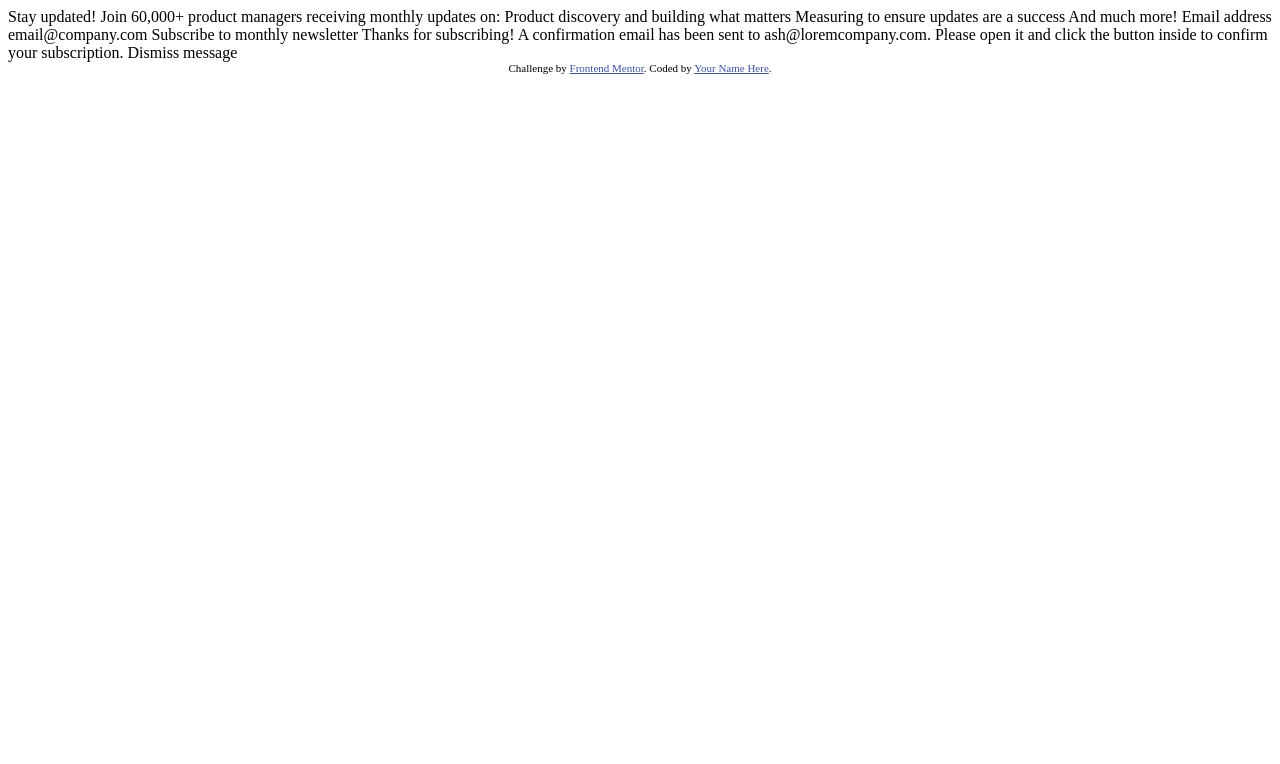
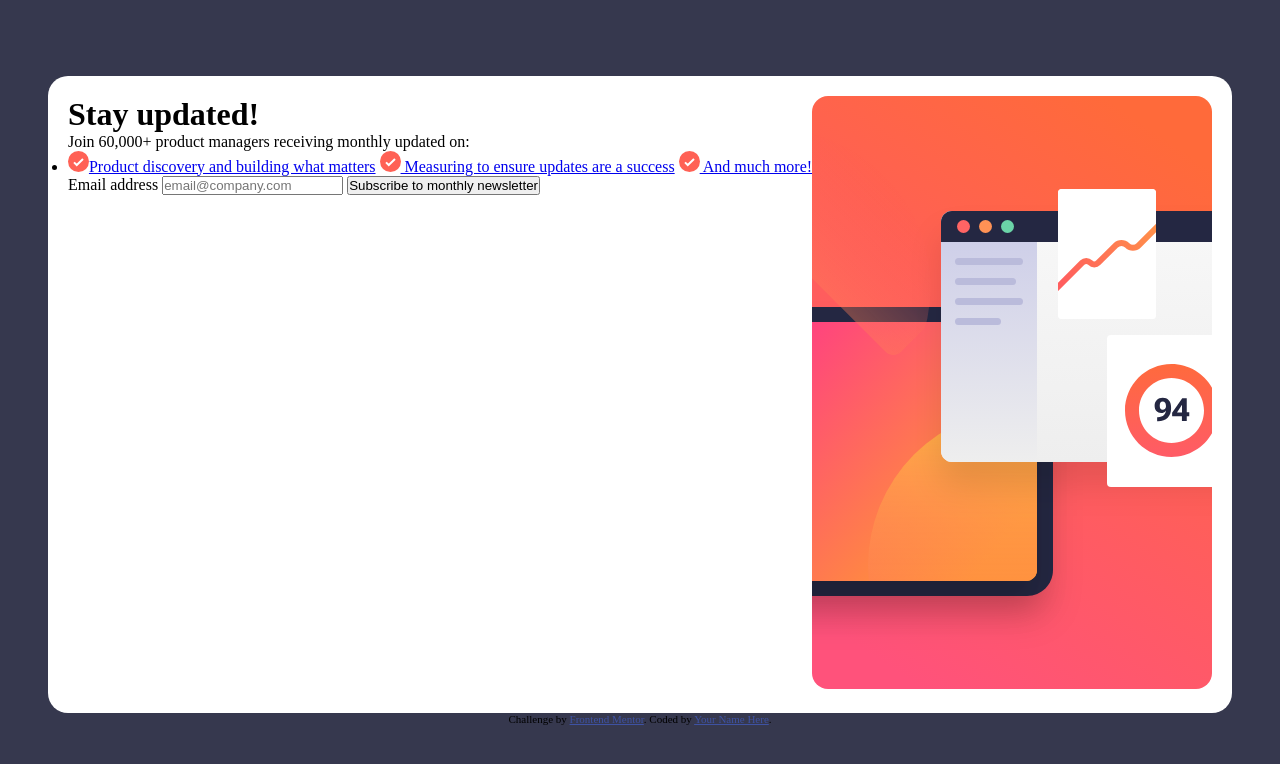
Before and after one commit to m-a-yakout/newsletter-sign-up-form-with-success-message, a plain HTML site: page index.html in a window 1280 px wide. Drawn offline with Linux system fonts and the light colour scheme.

Commit message:
finish the html part for signup

```diff
--- a/index.html
+++ b/index.html
@@ -8,6 +8,8 @@
 
   <title>Frontend Mentor | Newsletter sign-up form with success message</title>
 
+
+  <link rel="stylesheet" href="style.css">
   <!-- Feel free to remove these styles or customise in your own stylesheet 👍 -->
   <style>
     .attribution { font-size: 0.6875rem; text-align: center; }
@@ -17,30 +19,37 @@
 <body>
 
   <!-- Sign-up form start -->
+   <div class="signup">
+    <div class="leftSide">
+      <h1>Stay updated!</h1>
+      <p>Join 60,000+ product managers receiving monthly updated on:</p>
+      <ul>
+        <li>
+          <a href="#"><img src="assets/images/icon-list.svg" alt="icon-list">Product discovery and building what matters</a>
+          <a href="#"><img src="assets/images/icon-list.svg" alt="icon-list"> Measuring to ensure updates are a success</a>
+          <a href="#"><img src="assets/images/icon-list.svg" alt="icon-list"> And much more!</a>
+        </li>
+      </ul>
 
-  Stay updated!
-
-  Join 60,000+ product managers receiving monthly updates on:
-
-  Product discovery and building what matters
-  Measuring to ensure updates are a success
-  And much more!
-
-  Email address
-  email@company.com
-
-  Subscribe to monthly newsletter
+      <form action="" method="post">
+        <label for="email">Email address</label>
+        <input type="email" name="E-mail" id="email" placeholder="email@company.com">
+        <input type="submit" value="Subscribe to monthly newsletter">
+      </form>
+    </div>
+    <div class="rightSide">
+      <picture>
+        <source media="(max-width: 600px)" srcset="assets/images/illustration-sign-up-mobile.svg">
+        <source media="(max-width: 1024px)" srcset="assets/images/illustration-sign-up-tablet.svg">
+        <img src="assets/images/illustration-sign-up-desktop.svg" alt="Sign up illustration">
+      </picture>
+    </div>
+   </div>
 
   <!-- Sign-up form end -->
 
   <!-- Success message start -->
 
-  Thanks for subscribing!
-
-  A confirmation email has been sent to ash@loremcompany.com.
-  Please open it and click the button inside to confirm your subscription.
-
-  Dismiss message
 
   <!-- Success message end -->
 
--- /dev/null
+++ b/style.css
@@ -0,0 +1,36 @@
+@font-face {
+    font-family: "Roboto-Bold";
+    src: url(assets/fonts/Roboto-Bold.ttf);
+}
+
+@font-face {
+    font-family: "Robot-Regular";
+    src: url(assets/fonts/Roboto-Regular.ttf);
+}
+
+*{
+    margin: 0;
+    padding: 0;
+    box-sizing: border-box;
+}
+
+body{
+    background: #36384e;
+    display: flex;
+    justify-content: center;
+    align-items: center;
+    height: 100vh;
+    flex-direction: column;
+}
+
+.signup{
+    display: flex;
+    background-color: white;
+    border-radius: 20px;
+    padding: 20px;
+}
+
+.leftSide{
+    display: flex;
+    flex-direction: column;
+}
```
Also changed, not shown: 1 other file.
